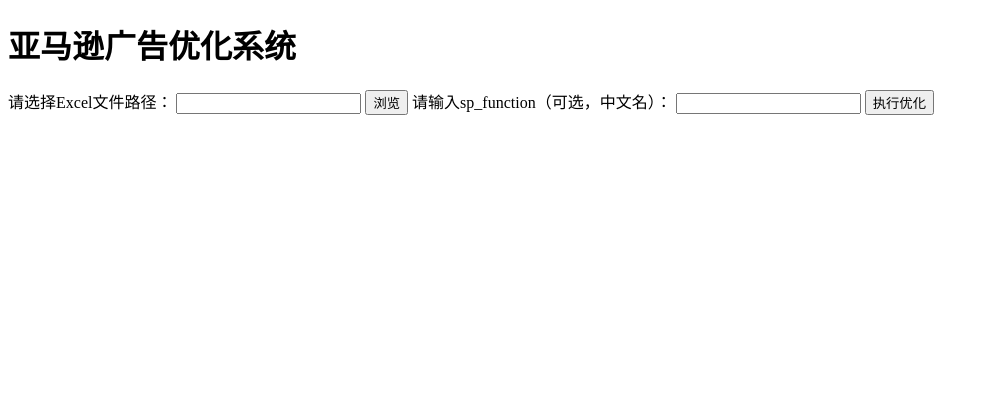
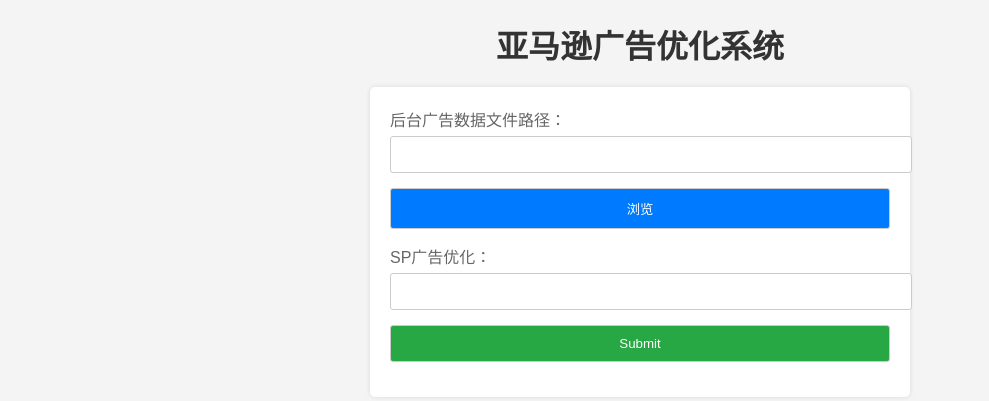
Before and after one commit to SwiftChen97/AMAZON-AdAutopt, a Flask app: page / in a window 1280 px wide. Shown: the top 401 px of the page, without its empty margins (0-989 px from the left). Run offline with Flask 3, Linux system fonts and the light colour scheme.

Commit message:
modified:   templates/index.html

```diff
--- a/templates/index.html
+++ b/templates/index.html
@@ -4,19 +4,68 @@
 <head>
     <meta charset="UTF-8">
     <title>亚马逊广告优化系统</title>
+    <style>
+        body {
+            background-color: #f4f4f4;
+            font-family: Arial, sans-serif;
+        }
+
+        h1 {
+            color: #333;
+            text-align: center;
+            margin-bottom: 20px;
+        }
+
+        form {
+            background-color: white;
+            padding: 20px;
+            border-radius: 5px;
+            box-shadow: 0 0 5px rgba(0, 0, 0, 0.1);
+            margin: 0 auto;
+            width: 500px;
+        }
+
+        label {
+            display: block;
+            margin-bottom: 5px;
+            color: #666;
+        }
+
+        input[type="text"],
+        input[type="button"],
+        input[type="submit"] {
+            width: 100%;
+            padding: 10px;
+            margin-bottom: 15px;
+            border: 1px solid #ccc;
+            border-radius: 3px;
+        }
+
+        input[type="button"] {
+            background-color: #007BFF;
+            color: white;
+            cursor: pointer;
+        }
+
+        input[type="submit"] {
+            background-color: #28a745;
+            color: white;
+            cursor: pointer;
+        }
+    </style>
 </head>
 
 <body>
     <h1>亚马逊广告优化系统</h1>
     <form method="post">
-        <label for="file_path">请选择Excel文件路径：</label>
+        <label for="file_path">后台广告数据文件路径：</label>
         <input type="text" id="file_path" name="file_path" required>
         <input type="button" value="浏览" onclick="openFileDialog()">
 
-        <label for="sp_function">请输入sp_function（可选，中文名）：</label>
+        <label for="sp_function">SP广告优化：</label>
         <input type="text" id="sp_function" name="sp_function">
 
-        <input type="submit" value="执行优化">
+        <input type="submit" 值="执行优化">
     </form>
 
     <script>
@@ -25,7 +74,8 @@
             input.type = 'file';
             input.accept = '.xlsx';
             input.onchange = function (e) {
-                document.getElementById('file_path').value = e.target.files[0].path;
+                const file = e.target.files[0];
+                document.getElementById('file_path').value = file.name;
             };
             input.click();
         }
```
